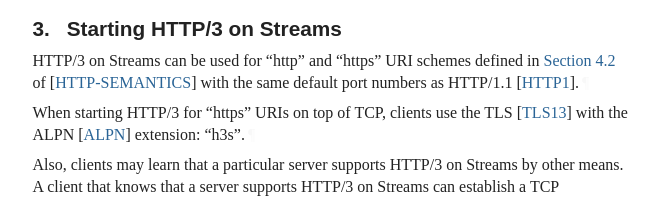
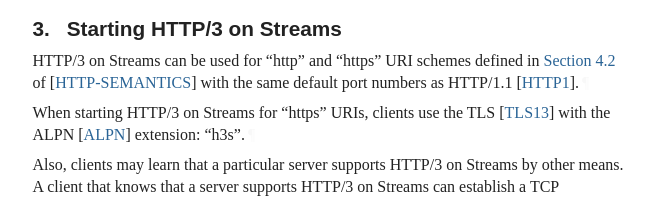
Before and after one commit to kazuho/draft-kazuho-httpbis-http3-over-tcp, a plain HTML site: page draft-kazuho-httpbis-http3-on-streams.html in a window 1280 px wide. Shown: the part 1344-1541 px from the top of the page, without its empty margins (92-750 px from the left). Drawn offline with Linux system fonts and the light colour scheme; a web font is replaced by a local one.

Commit message:
Script updating gh-pages from 510dd0f. [ci skip]

```diff
--- a/draft-kazuho-httpbis-http3-on-streams.html
+++ b/draft-kazuho-httpbis-http3-on-streams.html
@@ -1216,7 +1216,7 @@ appear in all capitals, as shown here.<a href="#section-2-1" class="pilcrow">¶<
 <p id="section-3-1">HTTP/3 on Streams can be used for “http” and “https” URI schemes defined in
 <span><a href="https://rfc-editor.org/rfc/rfc9110#section-4.2" class="relref">Section 4.2</a> of [<a href="#HTTP-SEMANTICS" class="cite xref">HTTP-SEMANTICS</a>]</span> with the same default port numbers as HTTP/1.1
 <span>[<a href="#HTTP1" class="cite xref">HTTP1</a>]</span>.<a href="#section-3-1" class="pilcrow">¶</a></p>
-<p id="section-3-2">When starting HTTP/3 for “https” URIs on top of TCP, clients use the TLS
+<p id="section-3-2">When starting HTTP/3 on Streams for “https” URIs, clients use the TLS
 <span>[<a href="#TLS13" class="cite xref">TLS13</a>]</span> with the ALPN <span>[<a href="#ALPN" class="cite xref">ALPN</a>]</span> extension: “h3s”.<a href="#section-3-2" class="pilcrow">¶</a></p>
 <p id="section-3-3">Also, clients may learn that a particular server supports HTTP/3 on Streams by
 other means. A client that knows that a server supports HTTP/3 on Streams can
```
Also changed, not shown: draft-kazuho-httpbis-http3-on-streams.txt.
